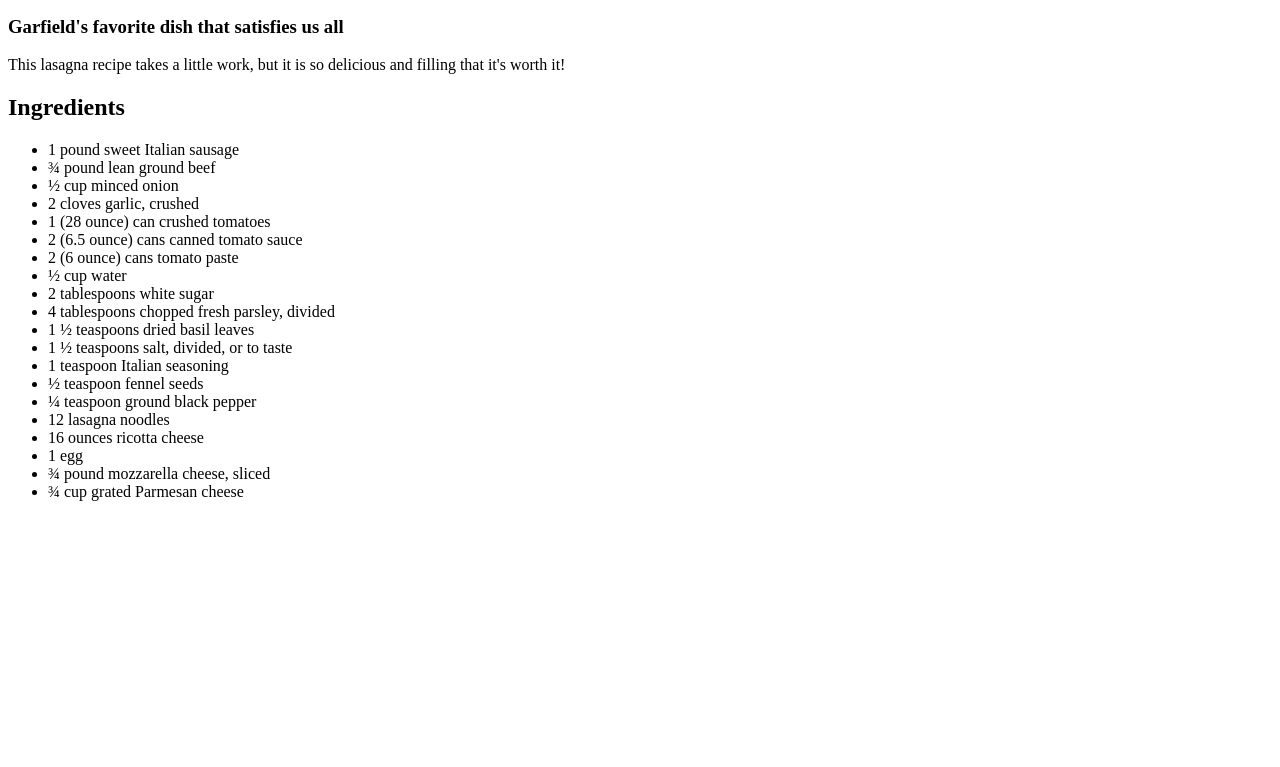
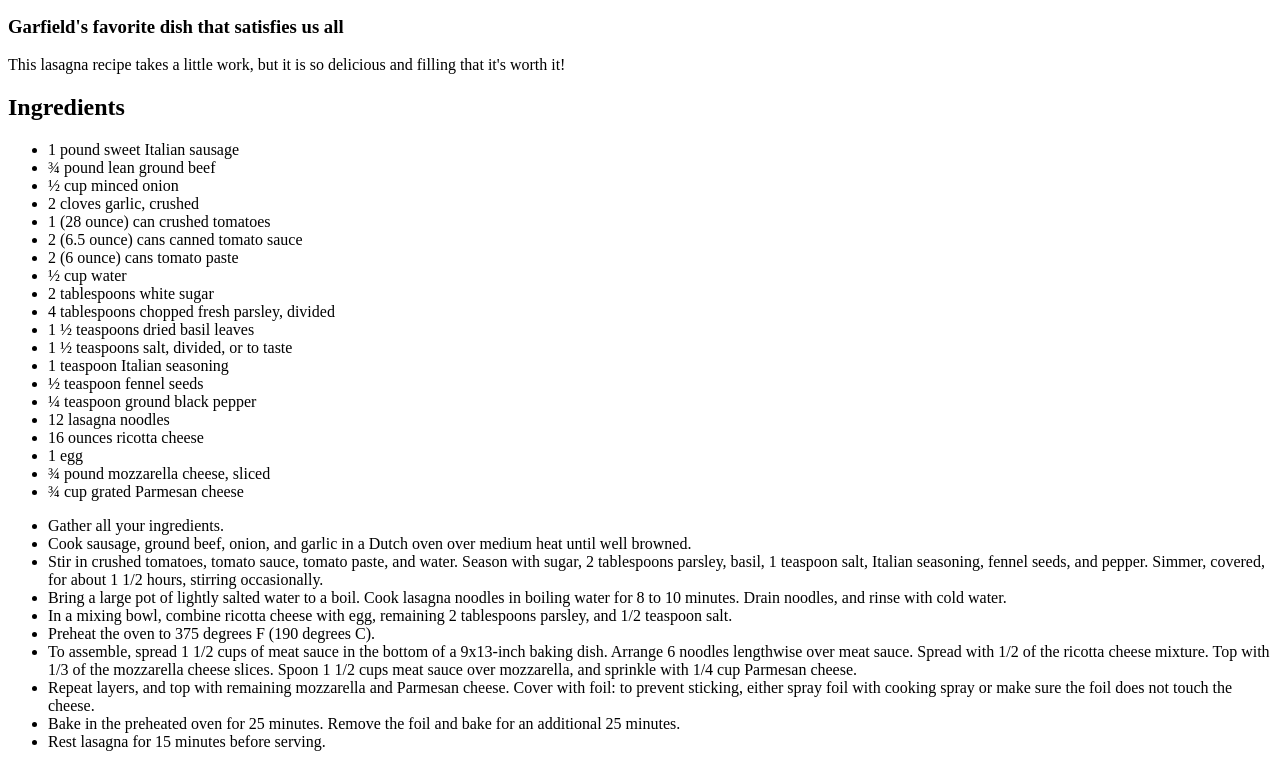
Before and after one commit to WaelFkaier/odin-recipes, a plain HTML site: page recipes/lasagna.html in a window 1280 px wide. Shown: the part 101-868 px from the top of the page. Before the commit the page ends 800 px from the top, so only its background shows below. Drawn offline with Linux system fonts and the light colour scheme.

Commit message:
Add steps to recipe

```diff
--- a/recipes/lasagna.html
+++ b/recipes/lasagna.html
@@ -40,5 +40,17 @@
       <li>¾ pound mozzarella cheese, sliced</li>
       <li>¾ cup grated Parmesan cheese</li>
     </ul>
+    <ul>
+      <li>Gather all your ingredients.</li>
+      <li>Cook sausage, ground beef, onion, and garlic in a Dutch oven over medium heat until well browned.</li>
+      <li>Stir in crushed tomatoes, tomato sauce, tomato paste, and water. Season with sugar, 2 tablespoons parsley, basil, 1 teaspoon salt, Italian seasoning, fennel seeds, and pepper. Simmer, covered, for about 1 1/2 hours, stirring occasionally.</li>
+      <li>Bring a large pot of lightly salted water to a boil. Cook lasagna noodles in boiling water for 8 to 10 minutes. Drain noodles, and rinse with cold water.</li>
+      <li>In a mixing bowl, combine ricotta cheese with egg, remaining 2 tablespoons parsley, and 1/2 teaspoon salt.</li>
+      <li>Preheat the oven to 375 degrees F (190 degrees C).</li>
+      <li>To assemble, spread 1 1/2 cups of meat sauce in the bottom of a 9x13-inch baking dish. Arrange 6 noodles lengthwise over meat sauce. Spread with 1/2 of the ricotta cheese mixture. Top with 1/3 of the mozzarella cheese slices. Spoon 1 1/2 cups meat sauce over mozzarella, and sprinkle with 1/4 cup Parmesan cheese.</li>
+      <li>Repeat layers, and top with remaining mozzarella and Parmesan cheese. Cover with foil: to prevent sticking, either spray foil with cooking spray or make sure the foil does not touch the cheese.</li>
+      <li>Bake in the preheated oven for 25 minutes. Remove the foil and bake for an additional 25 minutes.</li>
+      <li>Rest lasagna for 15 minutes before serving.</li>
+    </ul>
   </body>
 </html>
```
